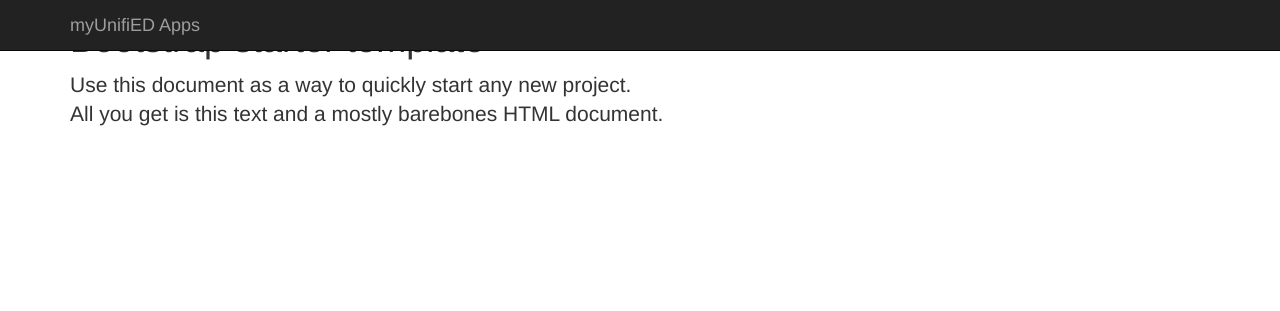
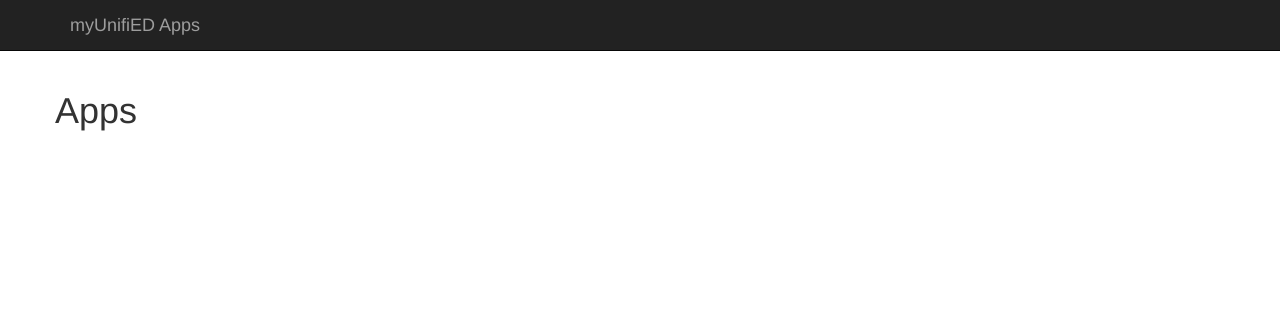
Before and after one commit to cybera/fim-apps, a Flask app: page / in a window 1280 px wide. Shown: the top 311 px of the page. Run offline with Flask 2, Linux system fonts and the light colour scheme; data that the repository does not hold is empty; some libraries are stand-ins or nearby versions.

Commit message:
Generate login urls and template cleanup

```diff
--- a/main.py
+++ b/main.py
@@ -13,13 +13,20 @@ def get_allowed_apps():
     r = requests.get("https://multidata.dev.myunified.ca/service-providers.json", auth=("metadata.client", ""), headers=headers)
 
     allowed_apps = []
-    my_entity = flask.request.environ.get("Shib-Identity-Provider")
+    my_entity = flask.request.environ.get("Shib-Authenticating-Authority")
 
     for e in r.json():
         if e.get("name:en") is None:
             continue
         if e["name:en"].startswith("myUnifiED"):
             continue
+
+        login_url = "https://engine.dev.myunified.ca/authentication/idp/unsolicited-single-sign-on?sp-entity-id={}{}"
+        app_url = e.get("coin:application_url")
+        if app_url is None or app_url == "":
+            e["loginUrl"] = login_url.format(e["entityid"], "")
+        else:
+            e["loginUrl"] = login_url.format(e["entityid"], "&RelayState="+app_url)
 
         if e["allowedall"] == "yes":
             allowed_apps.append(e)
--- a/templates/apps.html
+++ b/templates/apps.html
@@ -24,7 +24,7 @@
 
   <body>
 
-    <nav class="navbar navbar-inverse navbar-fixed-top">
+    <nav class="navbar navbar-inverse navbar-static-top">
       <div class="container">
         <div class="navbar-header">
           <div class="navbar-brand">myUnifiED Apps</div>
@@ -34,12 +34,13 @@
 
     <div class="container">
 
-      <div class="starter-template">
-        <h1>Bootstrap starter template</h1>
-        <p class="lead">Use this document as a way to quickly start any new project.<br> All you get is this text and a mostly barebones HTML document.</p>
+      <div class="row">
+        <h1>Apps</h1>
+        <ul>
         {% for a in apps %}
-          <a href='{{ a["coin:application_url"] }}'>{{ a["name:en"] }}</a>
+          <li><a href='{{ a["loginUrl"] }}'>{{ a["name:en"] }}</a></li>
         {% endfor %}
+        </ul>
       </div>
 
     </div><!-- /.container -->
```
